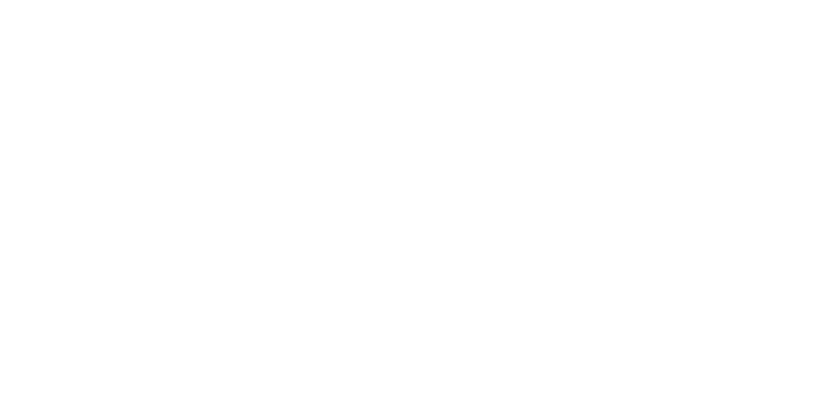
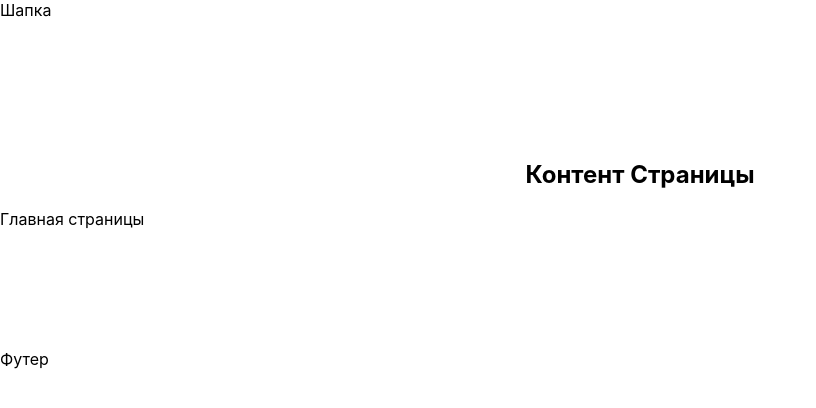
Before and after one commit to Kami9922/practice-blog, a React (Create React App) app: page / in a window 1280 px wide. Shown: the top 408 px of the page, without its empty margins (0-816 px from the left). Built offline with nearby package versions, Linux system fonts and the light colour scheme.

Commit message:
Реализация основного компонента блога с роутингом

```diff
--- a/package.json
+++ b/package.json
@@ -11,7 +11,7 @@
     "react-dom": "^18.3.1",
     "react-hook-form": "^7.53.1",
     "react-redux": "^9.1.2",
-    "react-router": "^6.27.0",
+    "react-router-dom": "^6.27.0",
     "react-scripts": "5.0.1",
     "redux": "^5.0.1",
     "redux-thunk": "^3.1.0",
--- a/src/App.js
+++ b/src/App.js
@@ -1,17 +1,55 @@
+import { Route, Routes } from 'react-router-dom'
 import './App.css'
 import styled from 'styled-components'
 
-const Div = styled.div`
+const Content = styled.div`
+	padding: 120px 0;
+`
+const H2 = styled.h2`
 	text-align: center;
 `
+const Header = () => <div>Шапка</div>
+const Footer = () => <div>Футер</div>
 
 function App() {
 	return (
-		<Div className='App'>
-			<header className='App-header'>
-				<div className=''></div>
-			</header>
-		</Div>
+		<>
+			<Header />
+			<Content>
+				<H2>Контент Страницы</H2>
+				<Routes>
+					<Route
+						path='/'
+						element={<div>Главная страницы</div>}
+					/>
+					<Route
+						path='/login'
+						element={<div>Авторизация</div>}
+					/>
+					<Route
+						path='/register'
+						element={<div>Регистрация</div>}
+					/>
+					<Route
+						path='/users'
+						element={<div>Пользователи</div>}
+					/>
+					<Route
+						path='/post'
+						element={<div>Новая статья</div>}
+					/>
+					<Route
+						path='/post/:postId'
+						element={<div>Статья</div>}
+					/>
+					<Route
+						path='*'
+						element={<div>Ошибка</div>}
+					/>
+				</Routes>
+			</Content>
+			<Footer />
+		</>
 	)
 }
 
--- a/src/index.js
+++ b/src/index.js
@@ -1,11 +1,15 @@
 import React from 'react'
 import ReactDOM from 'react-dom/client'
+import App from './App'
+// import { Provider } from 'react-redux'
+import { BrowserRouter } from 'react-router-dom'
 import './index.css'
-import App from './App'
 
 const root = ReactDOM.createRoot(document.getElementById('root'))
 root.render(
-  <React.StrictMode>
-    <App />
-  </React.StrictMode>
+	// <Provider>
+	<BrowserRouter>
+		<App />
+	</BrowserRouter>
+	// </Provider>
 )
```
Also changed, not shown: 1 other file (tests, documents, lock files or other folders).
